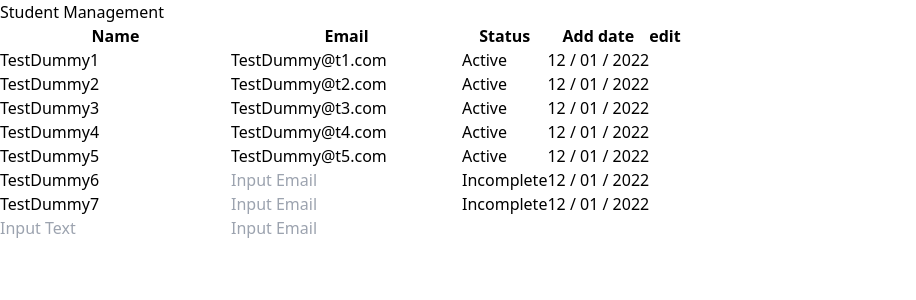
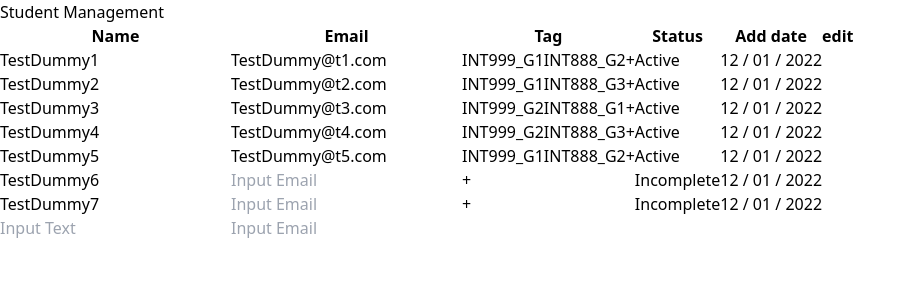
Before and after one commit to purachetzheng/S2_Group7, a Vue app: page / in a window 1280 px wide. Shown: the top 300 px of the page, without its empty margins (0-916 px from the left). Built offline with nearby package versions, Linux system fonts and the light colour scheme.

Commit message:
tag system version 1(v-for show tag of each user, plus button element)

```diff
--- a/src/App.vue
+++ b/src/App.vue
@@ -2,11 +2,11 @@
 import { ref, reactive } from "vue";
 let newEmail = reactive([]);
 class User {
-  constructor(name = "", email = "") {
+  constructor(name = "", email = "", tag = []) {
     this._name = name;
     this._email = email;
     this._status = "";
-    this._tag = [];
+    this._tag = tag;
     this.checkUser();
   }
   get name() {
@@ -150,11 +150,11 @@ const checkEmailPattern = (email) => {
 // };
 
 //* dummy
-let user1 = new User("TestDummy1", "TestDummy@t1.com");
-let user2 = new User("TestDummy2", "TestDummy@t2.com");
-let user3 = new User("TestDummy3", "TestDummy@t3.com");
-let user4 = new User("TestDummy4", "TestDummy@t4.com");
-let user5 = new User("TestDummy5", "TestDummy@t5.com");
+let user1 = new User("TestDummy1", "TestDummy@t1.com", ['INT999_G1','INT888_G2']);
+let user2 = new User("TestDummy2", "TestDummy@t2.com", ['INT999_G1','INT888_G3']);
+let user3 = new User("TestDummy3", "TestDummy@t3.com", ['INT999_G2','INT888_G1']);
+let user4 = new User("TestDummy4", "TestDummy@t4.com", ['INT999_G2','INT888_G3']);
+let user5 = new User("TestDummy5", "TestDummy@t5.com", ['INT999_G1','INT888_G2']);
 let user6 = new User("TestDummy6");
 let user7 = new User("TestDummy7");
 Users.addUser(user1);
@@ -191,6 +191,12 @@ Users.addUser(user7);
                   class="px-6 py-3 text-left text-xs tracking-wider"
                 >
                   Email
+                </th>
+                <th
+                  scope="col"
+                  class="px-6 py-3 text-left text-xs tracking-wider"
+                >
+                  Tag
                 </th>
                 <th
                   scope="col"
@@ -240,6 +246,11 @@ Users.addUser(user7);
                     placeholder="Input Email"
                     @keydown.enter="user.email=newEmail[i]"
                   />
+                </td>
+                <!-- Tag -->
+                <td class="px-6 py-2">
+                  <button class="px-2 mx-1 inline-flex text-xs leading-5 font-semibold rounded-full bg-orange-100 text-blue-800" v-for="(tag, j) in user.tag">{{tag}} </button>
+                  <button class="btn px-2 mx-1 inline-flex text-xs leading-5 font-semibold rounded-full bg-orange-100 text-blue-800">+</button>
                 </td>
                 <td class="px-6 py-2">
                   <span
@@ -319,6 +330,7 @@ Users.addUser(user7);
                 <td></td>
                 <td></td>
                 <td></td>
+                <td></td>
               </tr>
             </tbody>
           </table>
```
